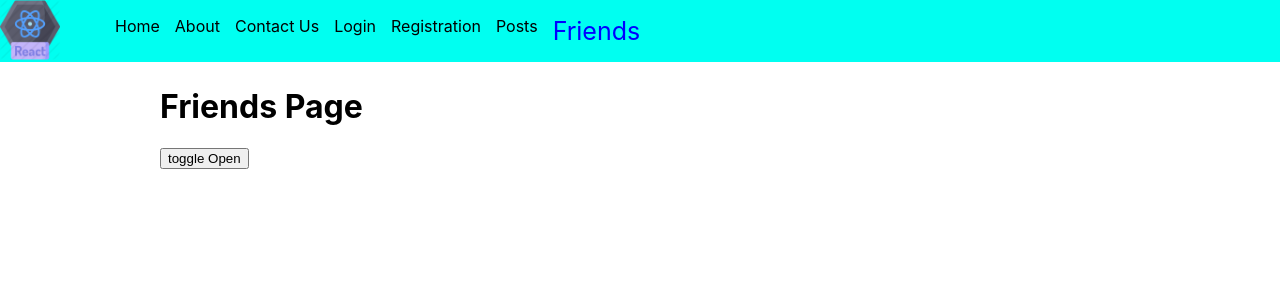
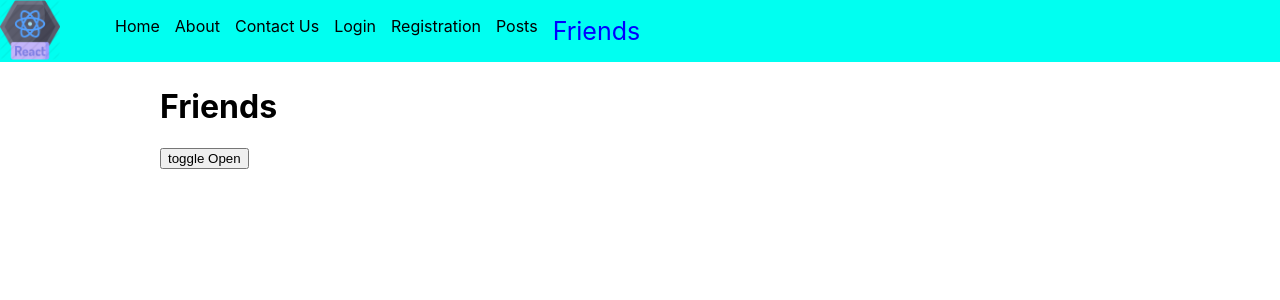
Before and after one commit to grigoryan-anahit/Anahit_homework, a React (Create React App) app: page /friends in a window 1280 px wide. Shown: the top 300 px of the page. Built offline with nearby package versions, Linux system fonts and the light colour scheme.

Commit message:
friend page

```diff
--- a/src/pages/friends/index.jsx
+++ b/src/pages/friends/index.jsx
@@ -12,7 +12,7 @@ const Friends=(props)=>{
     })
     return (
          <div>
-             <h1>Friends Page</h1>
+             <h1>Friends</h1>
              <button onClick={props.toggleFriendAccess}>toggle Open</button>
             <div className={style.friends}>
                 {props.isFriendAccess &&  friendJsx}
```
